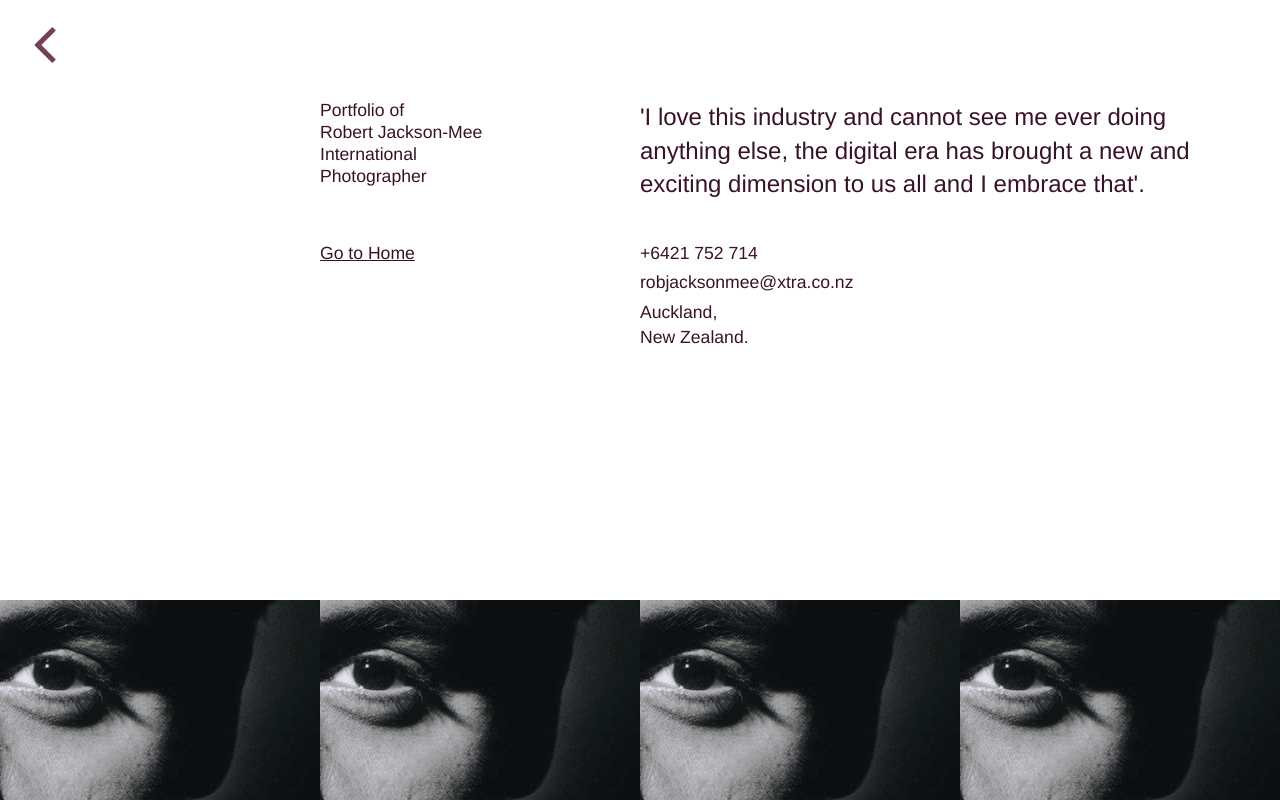
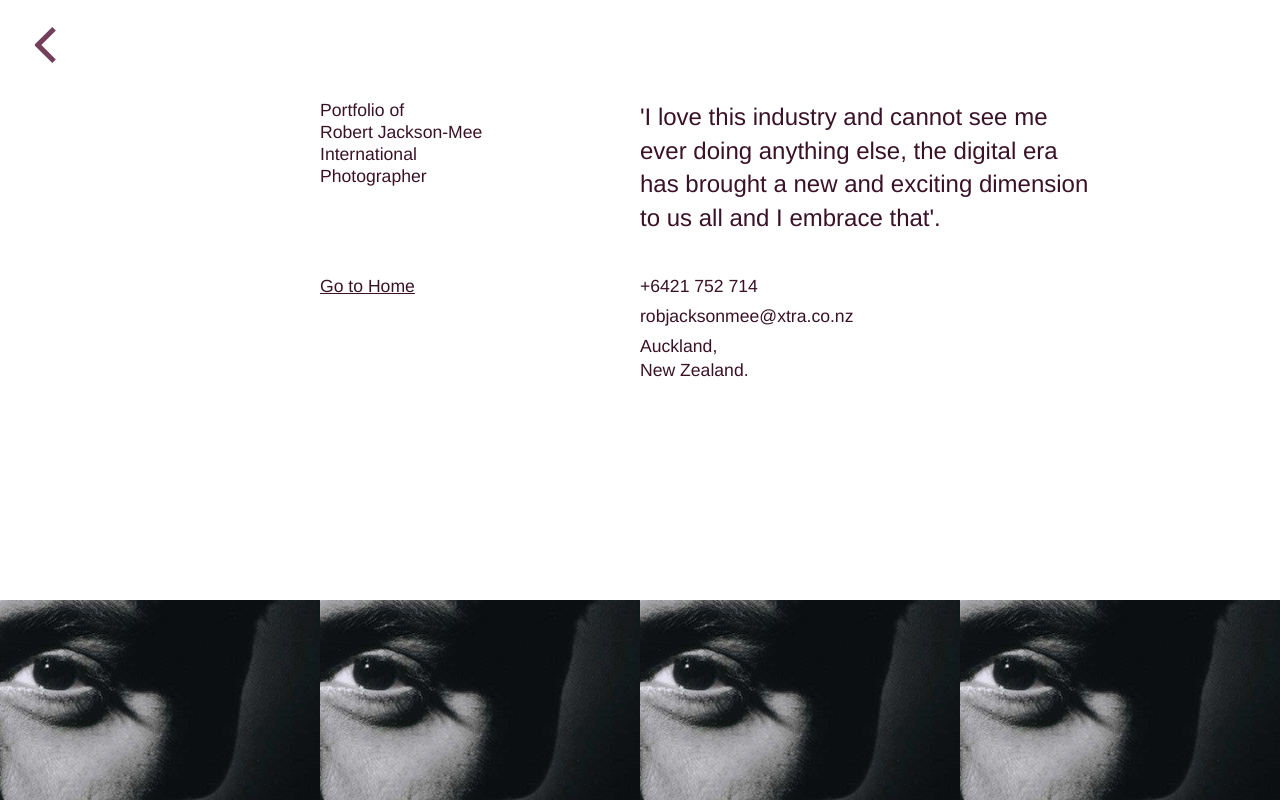
Before and after one commit to hamishjacksonmee/RJM_2015, a PHP site: page / in a window 1280 px wide, after a click that opens the changed part. Run offline with PHP 8.4, Linux system fonts and the light colour scheme; some web fonts are replaced.

Commit message:
nav changes

```diff
--- a/app/src/css/main.css
+++ b/app/src/css/main.css
@@ -324,6 +324,11 @@ a {
     background: url("../../dist/images/layout/johnny.jpg") no-repeat center center; }
   .nav--category.travel {
     background: url("../../dist/images/layout/johnny.jpg") no-repeat center center; }
+
+@media screen and (min-width: 1023px) {
+  .lrg-half {
+    width: 75%;
+    max-width: 600px; } }
 
 .intro--wrap {
   position: relative;
--- a/app/src/sass/base/_navigation.sass
+++ b/app/src/sass/base/_navigation.sass
@@ -140,3 +140,8 @@
 		background: url('#{$imagePath}layout/johnny.jpg') no-repeat center center
 	&.travel
 		background: url('#{$imagePath}layout/johnny.jpg') no-repeat center center
+
+.lrg-half
+	+min-screen($medium)
+		width: 75%
+		max-width: 600px
--- a/app/views/includes/_navigation.php
+++ b/app/views/includes/_navigation.php
@@ -1,4 +1,4 @@
-<div class="nav--content cf">
+<div class="nav--content">
 
 	<div class="nav--left half-block">
 		<h3>Portfolio of<br />
@@ -8,7 +8,7 @@
 		</h3>
 	</div
 	><div class="nav--right half-block">
-		<p class="font-large font-bold">'I love this industry and cannot see me ever doing anything else, the digital era has brought a new and exciting dimension to us all and I embrace that'.</p>
+		<p class="font-large font-bold lrg-half">'I love this industry and cannot see me ever doing anything else, the digital era has brought a new and exciting dimension to us all and I embrace that'.</p>
 	</div
 	><div class="nav--left half-block">
 		<a class="nav--home-btn maroon do-fade" href="<?php echo PATH; ?>home">Go to Home</a>
```
